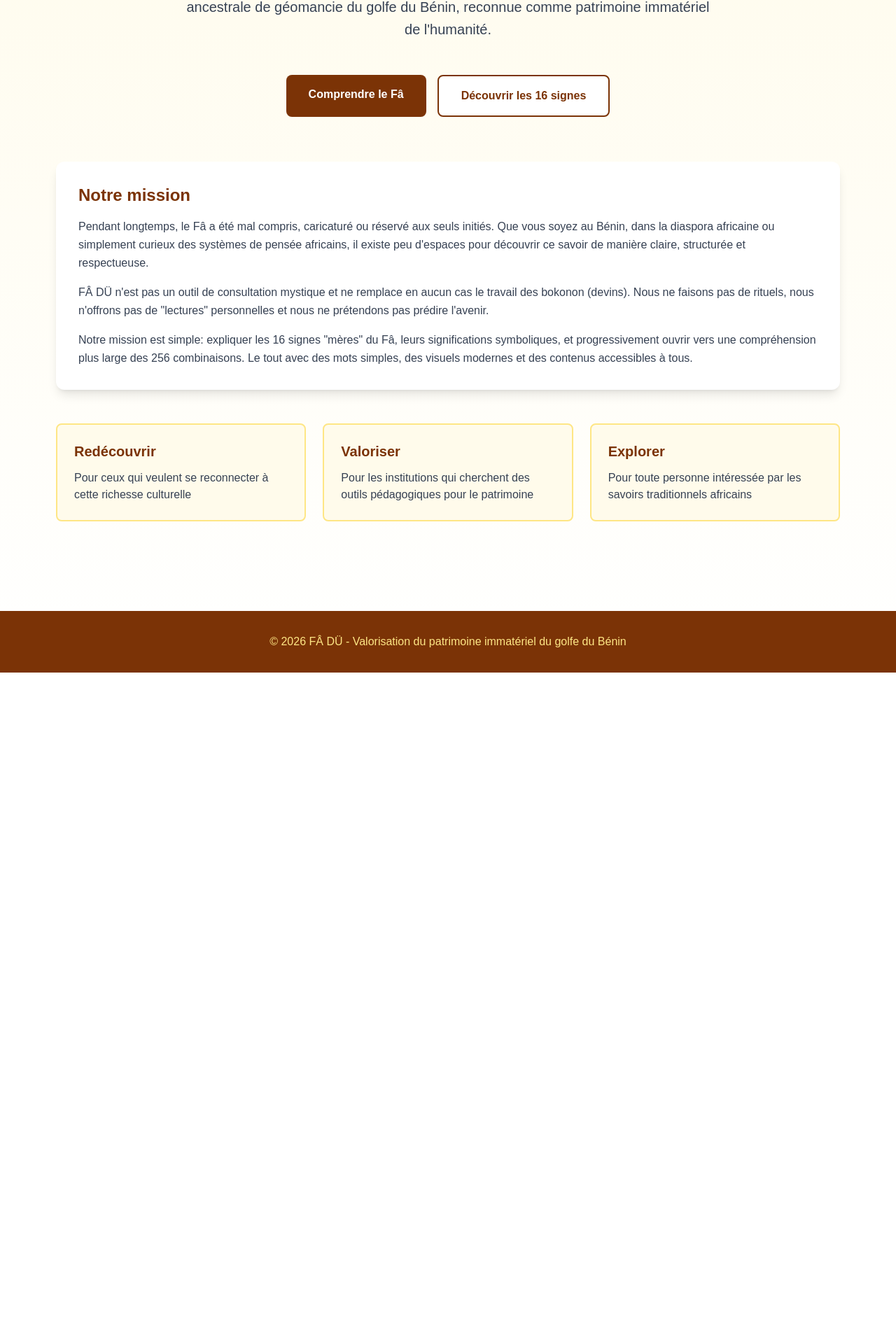
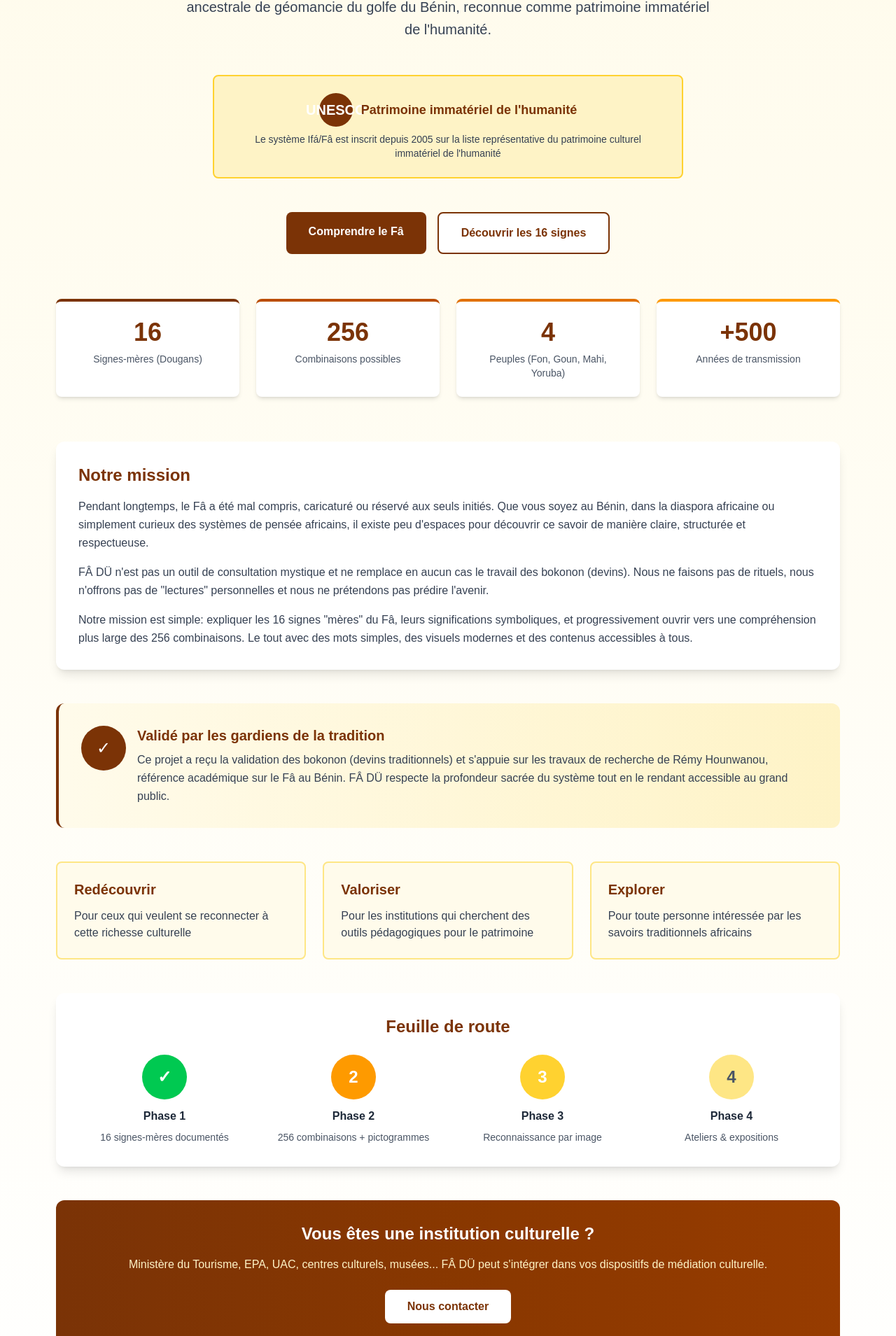
Before and after one commit to minkudi/fa-du, a Next.js app: page / in a window 1280 px wide. Shown: the part 295-2204 px from the top of the page at 70% size. Before the commit the page ends 1256 px from the top, so only its background shows below. Built offline with nearby package versions, Linux system fonts and the light colour scheme.

Commit message:
Page d'accueil enrichie: UNESCO, stats, validation, roadmap

```diff
--- a/app/page.tsx
+++ b/app/page.tsx
@@ -24,6 +24,21 @@ export default function Home() {
           </p>
         </div>
 
+        {/* UNESCO Badge */}
+        <div className="bg-amber-100 border-2 border-amber-300 rounded-lg p-6 mb-12 text-center max-w-2xl mx-auto">
+          <div className="flex items-center justify-center gap-3 mb-2">
+            <div className="w-12 h-12 bg-amber-900 rounded-full flex items-center justify-center text-white font-bold text-xl">
+              UNESCO
+            </div>
+            <p className="text-lg font-semibold text-amber-900">
+              Patrimoine immatériel de l&apos;humanité
+            </p>
+          </div>
+          <p className="text-gray-700 text-sm">
+            Le système Ifá/Fâ est inscrit depuis 2005 sur la liste représentative du patrimoine culturel immatériel de l&apos;humanité
+          </p>
+        </div>
+
         {/* CTA Buttons */}
         <div className="flex flex-col sm:flex-row gap-4 justify-center mb-16">
           <Link
@@ -38,6 +53,26 @@ export default function Home() {
           >
             Découvrir les 16 signes
           </Link>
+        </div>
+
+        {/* Stats Section */}
+        <div className="grid grid-cols-2 md:grid-cols-4 gap-6 mb-16">
+          <div className="bg-white rounded-lg shadow-md p-6 text-center border-t-4 border-amber-900">
+            <div className="text-4xl font-bold text-amber-900 mb-2">16</div>
+            <div className="text-gray-600 text-sm">Signes-mères (Dougans)</div>
+          </div>
+          <div className="bg-white rounded-lg shadow-md p-6 text-center border-t-4 border-amber-700">
+            <div className="text-4xl font-bold text-amber-900 mb-2">256</div>
+            <div className="text-gray-600 text-sm">Combinaisons possibles</div>
+          </div>
+          <div className="bg-white rounded-lg shadow-md p-6 text-center border-t-4 border-amber-600">
+            <div className="text-4xl font-bold text-amber-900 mb-2">4</div>
+            <div className="text-gray-600 text-sm">Peuples (Fon, Goun, Mahi, Yoruba)</div>
+          </div>
+          <div className="bg-white rounded-lg shadow-md p-6 text-center border-t-4 border-amber-500">
+            <div className="text-4xl font-bold text-amber-900 mb-2">+500</div>
+            <div className="text-gray-600 text-sm">Années de transmission</div>
+          </div>
         </div>
 
         {/* Mission Section */}
@@ -61,8 +96,29 @@ export default function Home() {
           </p>
         </div>
 
+        {/* Validation Section */}
+        <div className="bg-gradient-to-r from-amber-50 to-amber-100 rounded-xl p-8 mb-12 border-l-4 border-amber-900">
+          <div className="flex items-start gap-4">
+            <div className="flex-shrink-0">
+              <div className="w-16 h-16 bg-amber-900 rounded-full flex items-center justify-center text-white text-2xl">
+                ✓
+              </div>
+            </div>
+            <div>
+              <h3 className="text-xl font-bold text-amber-900 mb-2">
+                Validé par les gardiens de la tradition
+              </h3>
+              <p className="text-gray-700 leading-relaxed">
+                Ce projet a reçu la validation des bokonon (devins traditionnels) et s&apos;appuie sur
+                les travaux de recherche de Rémy Hounwanou, référence académique sur le Fâ au Bénin.
+                FÂ DÜ respecte la profondeur sacrée du système tout en le rendant accessible au grand public.
+              </p>
+            </div>
+          </div>
+        </div>
+
         {/* Target Audience */}
-        <div className="grid md:grid-cols-3 gap-6">
+        <div className="grid md:grid-cols-3 gap-6 mb-12">
           <div className="bg-amber-50 rounded-lg p-6 border-2 border-amber-200">
             <h4 className="text-xl font-bold text-amber-900 mb-3">Redécouvrir</h4>
             <p className="text-gray-700">
@@ -82,6 +138,56 @@ export default function Home() {
             </p>
           </div>
         </div>
+
+        {/* Roadmap */}
+        <div className="bg-white rounded-xl shadow-lg p-8 mb-12">
+          <h3 className="text-2xl font-bold text-amber-900 mb-6 text-center">Feuille de route</h3>
+          <div className="grid md:grid-cols-4 gap-6">
+            <div className="text-center">
+              <div className="w-16 h-16 bg-green-500 rounded-full flex items-center justify-center text-white text-2xl font-bold mx-auto mb-3">
+                ✓
+              </div>
+              <h4 className="font-semibold text-gray-800 mb-2">Phase 1</h4>
+              <p className="text-sm text-gray-600">16 signes-mères documentés</p>
+            </div>
+            <div className="text-center">
+              <div className="w-16 h-16 bg-amber-500 rounded-full flex items-center justify-center text-white text-2xl font-bold mx-auto mb-3">
+                2
+              </div>
+              <h4 className="font-semibold text-gray-800 mb-2">Phase 2</h4>
+              <p className="text-sm text-gray-600">256 combinaisons + pictogrammes</p>
+            </div>
+            <div className="text-center">
+              <div className="w-16 h-16 bg-amber-300 rounded-full flex items-center justify-center text-white text-2xl font-bold mx-auto mb-3">
+                3
+              </div>
+              <h4 className="font-semibold text-gray-800 mb-2">Phase 3</h4>
+              <p className="text-sm text-gray-600">Reconnaissance par image</p>
+            </div>
+            <div className="text-center">
+              <div className="w-16 h-16 bg-amber-200 rounded-full flex items-center justify-center text-gray-600 text-2xl font-bold mx-auto mb-3">
+                4
+              </div>
+              <h4 className="font-semibold text-gray-800 mb-2">Phase 4</h4>
+              <p className="text-sm text-gray-600">Ateliers & expositions</p>
+            </div>
+          </div>
+        </div>
+
+        {/* CTA Institutionnel */}
+        <div className="bg-gradient-to-r from-amber-900 to-amber-800 rounded-xl p-8 text-white text-center">
+          <h3 className="text-2xl font-bold mb-4">Vous êtes une institution culturelle ?</h3>
+          <p className="mb-6 text-amber-100">
+            Ministère du Tourisme, EPA, UAC, centres culturels, musées...
+            FÂ DÜ peut s&apos;intégrer dans vos dispositifs de médiation culturelle.
+          </p>
+          <a
+            href="mailto:contact@fadu.bj"
+            className="inline-block bg-white text-amber-900 px-8 py-3 rounded-lg font-semibold hover:bg-amber-50 transition"
+          >
+            Nous contacter
+          </a>
+        </div>
       </section>
 
       {/* Footer */}
```
